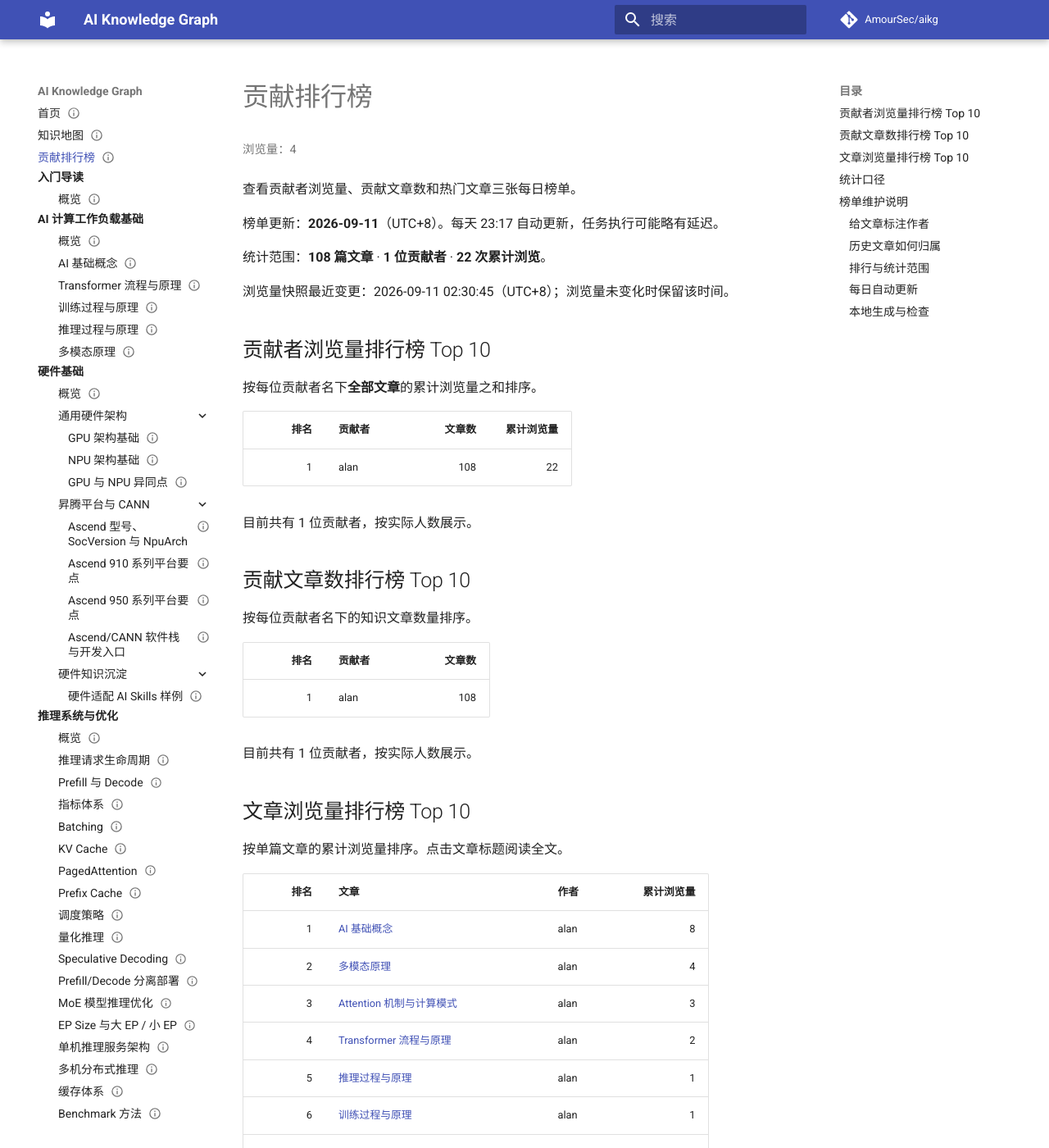
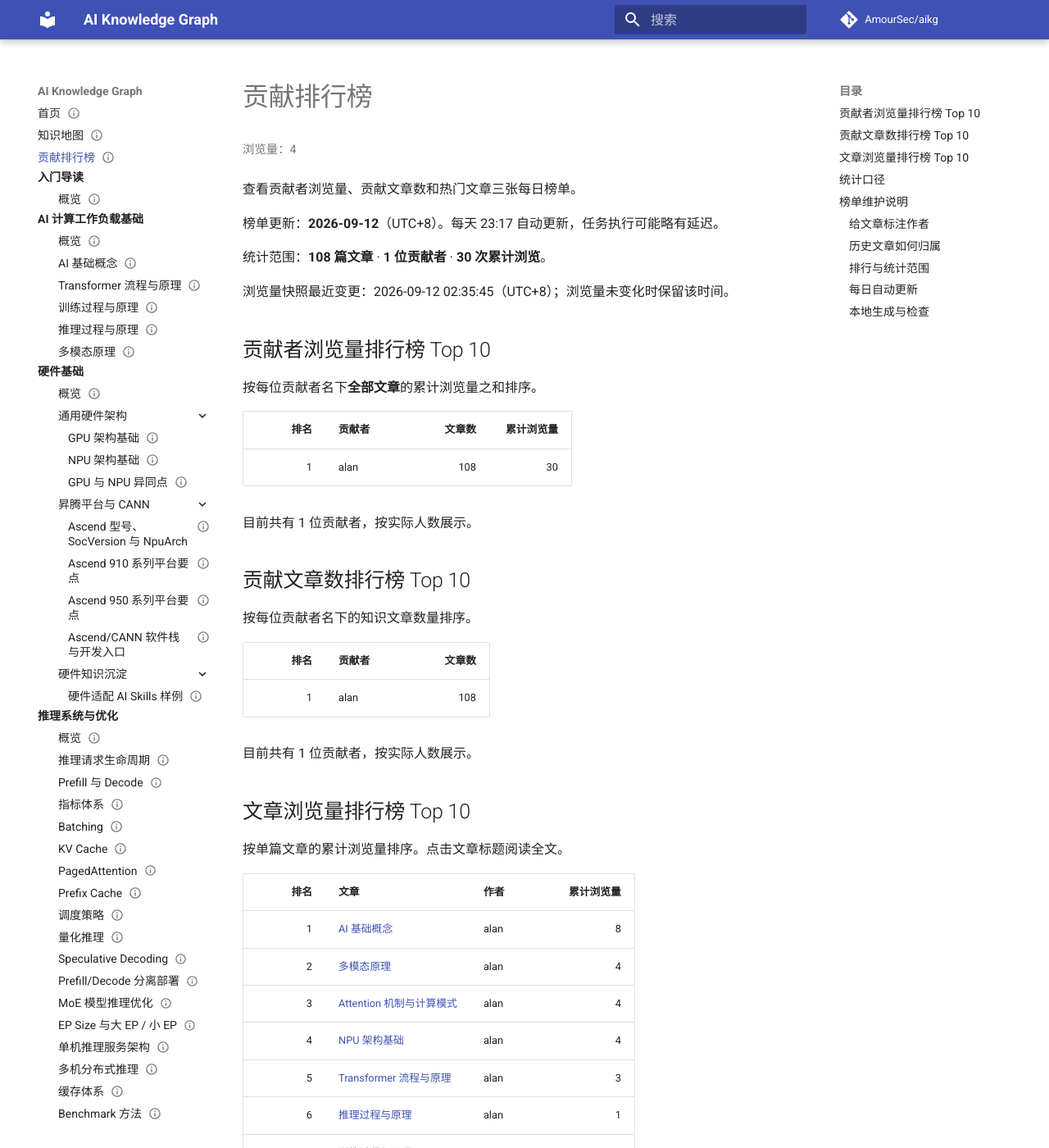
Before and after one commit to AmourSec/aikg, an MkDocs documentation site: the page built from docs/contribution-leaderboard.md, in a window 1280 px wide and 1400 px high. Shown: the whole window at 82% size. Built offline with MkDocs 1.6.1 and Material for MkDocs 9.7.7, drawn with Linux system fonts in a browser that asks for light colours; comment, search, counter and statistics services are not loaded; some of the changed text lies outside the part shown.

Commit message:
chore: update page views and contribution leaderboard [skip ci]

```diff
--- a/docs/assets/data/pageviews.json
+++ b/docs/assets/data/pageviews.json
@@ -1,23 +1,26 @@
 {
   "schema_version": 1,
-  "updated_at": "2026-09-11T02:30:45+08:00",
+  "updated_at": "2026-09-12T02:35:45+08:00",
   "pages": {
     "/": 1,
     "/02-ai-workloads/ai-fundamentals/": 5,
-    "/aikg/": 27,
+    "/aikg/": 28,
     "/aikg/01-getting-started/": 8,
     "/aikg/02-ai-workloads/": 4,
     "/aikg/02-ai-workloads/ai-fundamentals/": 3,
     "/aikg/02-ai-workloads/inference-primer/": 1,
     "/aikg/02-ai-workloads/multimodal-primer/": 4,
     "/aikg/02-ai-workloads/training-primer/": 1,
-    "/aikg/02-ai-workloads/transformer/": 2,
+    "/aikg/02-ai-workloads/transformer/": 3,
+    "/aikg/03-inference-systems/prefill-decode-disaggregation/": 1,
+    "/aikg/03-inference-systems/prefill-decode/": 1,
     "/aikg/04-training-systems/": 1,
     "/aikg/04-training-systems/pipeline-parallel/": 1,
-    "/aikg/05-kernels-compilers/": 2,
-    "/aikg/05-kernels-compilers/attention-computation-patterns/": 3,
+    "/aikg/05-kernels-compilers/": 3,
+    "/aikg/05-kernels-compilers/attention-computation-patterns/": 4,
     "/aikg/05-kernels-compilers/tilelang/": 1,
-    "/aikg/12-hardware-basics/npu-basics/": 1,
+    "/aikg/05-kernels-compilers/torchinductor/": 1,
+    "/aikg/12-hardware-basics/npu-basics/": 4,
     "/aikg/13-contribution-leaderboard/": 2,
     "/aikg/13-contribution-leaderboard/maintenance/": 1,
     "/aikg/contribution-leaderboard/": 4,
--- a/docs/contribution-leaderboard.md
+++ b/docs/contribution-leaderboard.md
@@ -4,7 +4,7 @@ description: 每日更新的贡献者浏览量、贡献文章数和文章浏览
 status: reviewed
 owner: maintainers
 license: CC-BY-4.0
-updated: 2026-09-11
+updated: 2026-09-12
 ---
 
 # 贡献排行榜
@@ -13,11 +13,11 @@ updated: 2026-09-11
 
 查看贡献者浏览量、贡献文章数和热门文章三张每日榜单。
 
-榜单更新：**2026-09-11**（UTC+8）。每天 23:17 自动更新，任务执行可能略有延迟。
+榜单更新：**2026-09-12**（UTC+8）。每天 23:17 自动更新，任务执行可能略有延迟。
 
-统计范围：**108 篇文章** · **1 位贡献者** · **22 次累计浏览**。
+统计范围：**108 篇文章** · **1 位贡献者** · **30 次累计浏览**。
 
-浏览量快照最近变更：2026-09-11 02:30:45（UTC+8）；浏览量未变化时保留该时间。
+浏览量快照最近变更：2026-09-12 02:35:45（UTC+8）；浏览量未变化时保留该时间。
 
 ## 贡献者浏览量排行榜 Top 10
 
@@ -25,7 +25,7 @@ updated: 2026-09-11
 
 | 排名 | 贡献者 | 文章数 | 累计浏览量 |
 | ---: | --- | ---: | ---: |
-| 1 | alan | 108 | 22 |
+| 1 | alan | 108 | 30 |
 
 目前共有 1 位贡献者，按实际人数展示。
 
@@ -47,14 +47,14 @@ updated: 2026-09-11
 | ---: | --- | --- | ---: |
 | 1 | [AI 基础概念](02-ai-workloads/ai-fundamentals.md) | alan | 8 |
 | 2 | [多模态原理](02-ai-workloads/multimodal-primer.md) | alan | 4 |
-| 3 | [Attention 机制与计算模式](05-kernels-compilers/attention-computation-patterns.md) | alan | 3 |
-| 4 | [Transformer 流程与原理](02-ai-workloads/transformer.md) | alan | 2 |
-| 5 | [推理过程与原理](02-ai-workloads/inference-primer.md) | alan | 1 |
-| 6 | [训练过程与原理](02-ai-workloads/training-primer.md) | alan | 1 |
-| 7 | [Pipeline Parallel](04-training-systems/pipeline-parallel.md) | alan | 1 |
-| 8 | [TileLang：面向 AI Kernel 的 Tile 编程模型](05-kernels-compilers/tilelang.md) | alan | 1 |
-| 9 | [NPU 架构基础](12-hardware-basics/npu-basics.md) | alan | 1 |
-| 10 | [Batching](03-inference-systems/batching.md) | alan | 0 |
+| 3 | [Attention 机制与计算模式](05-kernels-compilers/attention-computation-patterns.md) | alan | 4 |
+| 4 | [NPU 架构基础](12-hardware-basics/npu-basics.md) | alan | 4 |
+| 5 | [Transformer 流程与原理](02-ai-workloads/transformer.md) | alan | 3 |
+| 6 | [推理过程与原理](02-ai-workloads/inference-primer.md) | alan | 1 |
+| 7 | [训练过程与原理](02-ai-workloads/training-primer.md) | alan | 1 |
+| 8 | [Prefill/Decode 分离部署](03-inference-systems/prefill-decode-disaggregation.md) | alan | 1 |
+| 9 | [Prefill 与 Decode](03-inference-systems/prefill-decode.md) | alan | 1 |
+| 10 | [Pipeline Parallel](04-training-systems/pipeline-parallel.md) | alan | 1 |
 
 ## 统计口径
 
```
